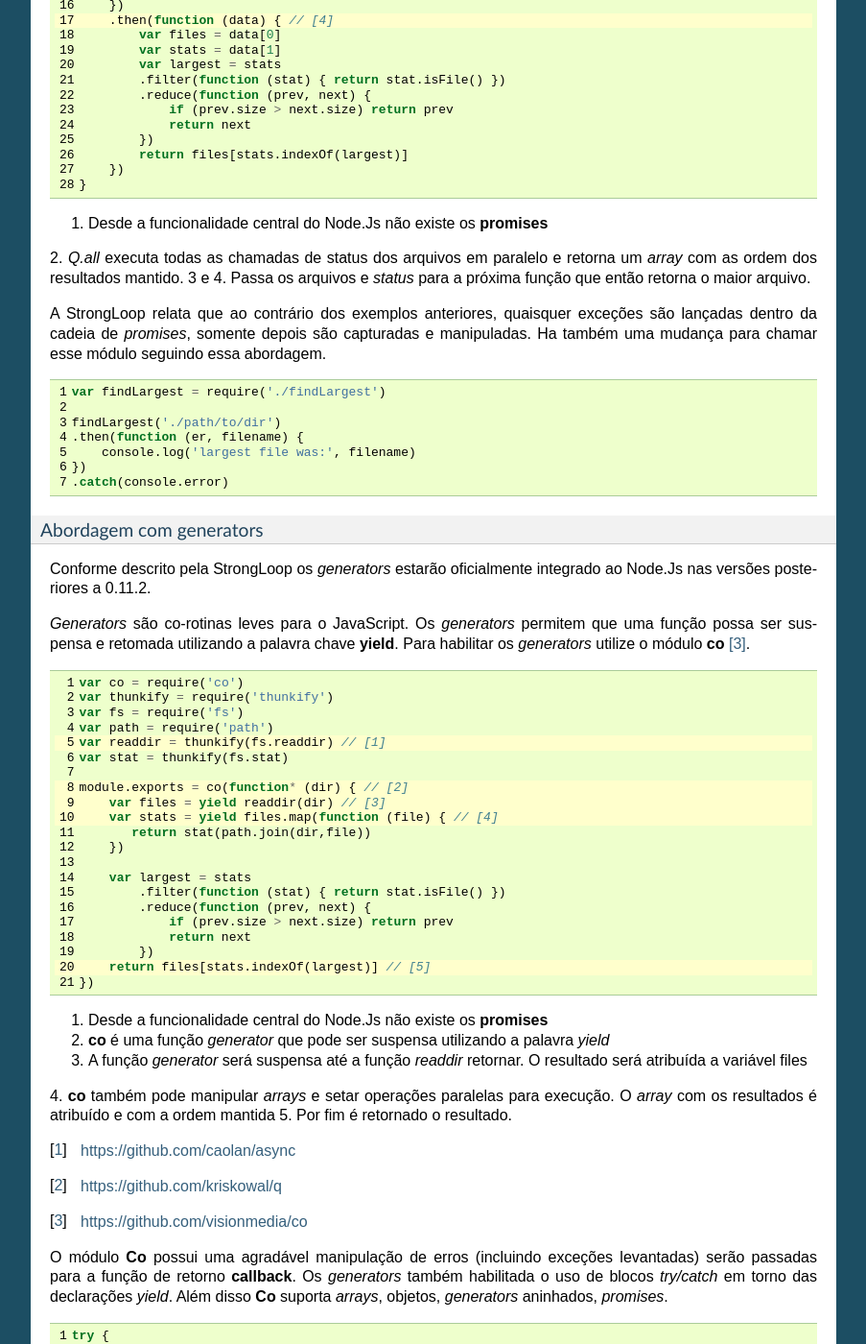
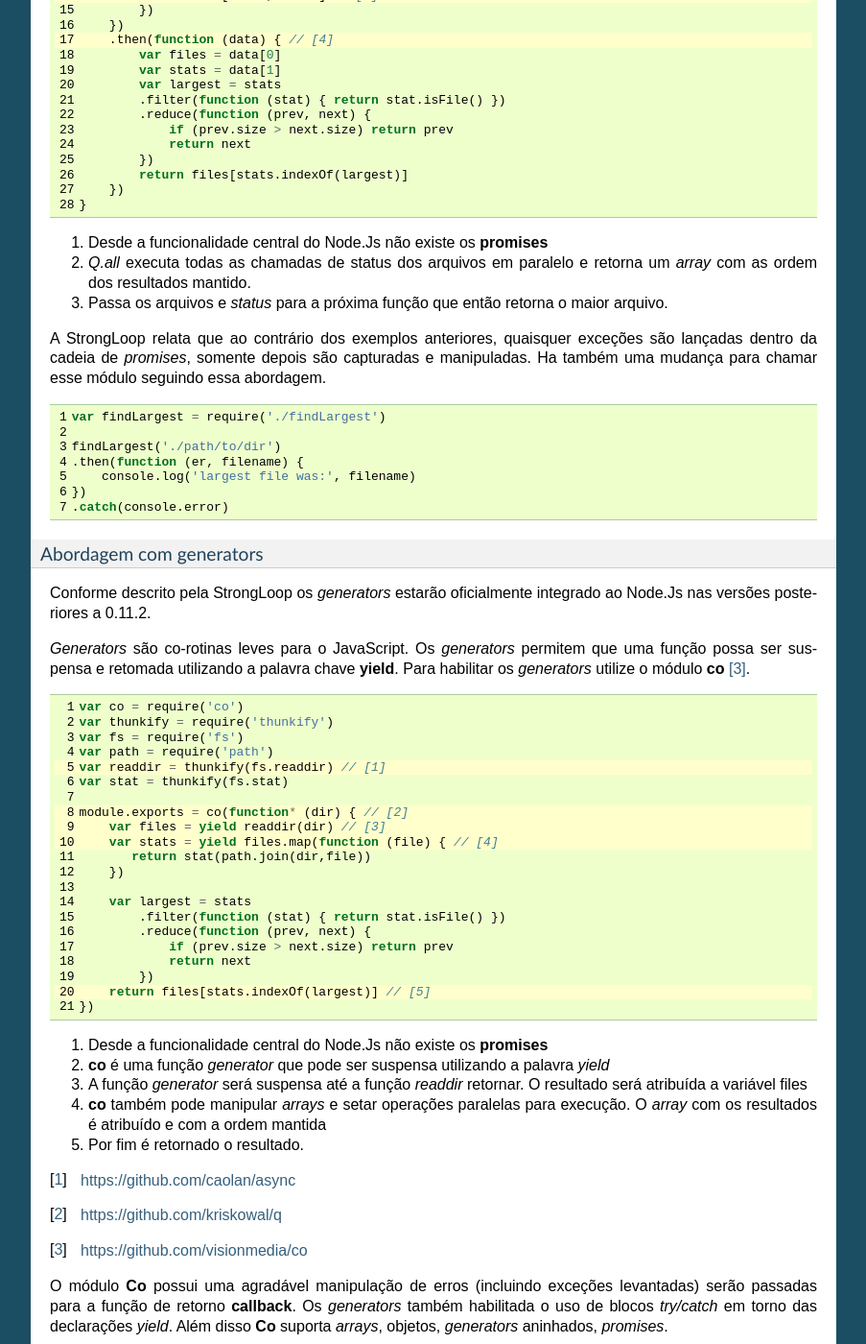
Before and after one commit to lucassimon/monografia, a Sphinx documentation site: the page built from docs/source/monografia/3-ambiente-node-js.rst, in a window 1280 px wide and 1400 px high, scrolled down 5582 px. Shown: the whole window at 96% size, without its empty margins (198-1101 px from the left). Built offline with Sphinx 7.4.7, drawn with Linux system fonts in a browser that asks for light colours; some of the changed text lies outside the part shown.

Commit message:
Corrige listas enumeraads da secao de callbacks

```diff
--- a/docs/source/monografia/3-ambiente-node-js.rst
+++ b/docs/source/monografia/3-ambiente-node-js.rst
@@ -301,12 +301,9 @@
         ], cb) // [3]
     }
 
-1. *async.waterfall* provê um um controle de execução em série, em que os dados a partir
-de uma operação pode ser passado para a próxima função usando o retorno de chamada **next**.
-2. *async.map* nos permite executar o comando *fs.stat* sobre um *array* de caminhos em paralelo
-e é retornado um *array* com a ordem mantida dos resultados.
-3. A função **cb** será chamada na conclusão da função ou se em algum momento da execução
-houver algum erro. Lembrando que é executado somente uma vez.
+1. *async.waterfall* provê um um controle de execução em série, em que os dados a partir de uma operação pode ser passado para a próxima função usando o retorno de chamada **next**.
+2. *async.map* nos permite executar o comando *fs.stat* sobre um *array* de caminhos em paralelo e é retornado um *array* com a ordem mantida dos resultados.
+3. A função **cb** será chamada na conclusão da função ou se em algum momento da execução houver algum erro. Lembrando que é executado somente uma vez.
 
 Como dito pela Strongloop, este módulo garante que somente um *callback* será retornado e também irá
 propagar erros e controlar o paralelismo para o desenvolvedor.
@@ -351,9 +348,8 @@
     }
 
 1. Desde a funcionalidade central do Node.Js não existe os **promises**
-2. *Q.all* executa todas as chamadas de status dos arquivos em paralelo e retorna um *array* com as ordem dos resultados
-mantido.
-3 e 4. Passa os arquivos e *status* para a próxima função que então retorna o maior arquivo.
+2. *Q.all* executa todas as chamadas de status dos arquivos em paralelo e retorna um *array* com as ordem dos resultados mantido.
+3. Passa os arquivos e *status* para a próxima função que então retorna o maior arquivo.
 
 A StrongLoop relata que ao contrário dos exemplos anteriores, quaisquer exceções são lançadas dentro da cadeia de *promises*,
 somente depois são capturadas e manipuladas. Ha também uma mudança para chamar esse módulo seguindo essa abordagem.
@@ -407,8 +403,7 @@
 1. Desde a funcionalidade central do Node.Js não existe os **promises**
 2. **co** é uma função *generator* que pode ser suspensa utilizando a palavra *yield*
 3. A função *generator* será suspensa até a função *readdir* retornar. O resultado será atribuída a variável files
-4. **co** também pode manipular *arrays* e setar operações paralelas para execução. O *array* com os resultados é atribuído e
-com a ordem mantida
+4. **co** também pode manipular *arrays* e setar operações paralelas para execução. O *array* com os resultados é atribuído e com a ordem mantida
 5. Por fim é retornado o resultado.
 
 .. [#f1] https://github.com/caolan/async
@@ -419,7 +414,7 @@
 **callback**. Os *generators* também habilitada o uso de blocos *try/catch* em torno das declarações *yield*. Além disso **Co**
 suporta *arrays*, objetos, *generators* aninhados, *promises*.
 
-.. code-block::
+.. code-block:: javascript
     :linenos:
 
     try {
```
